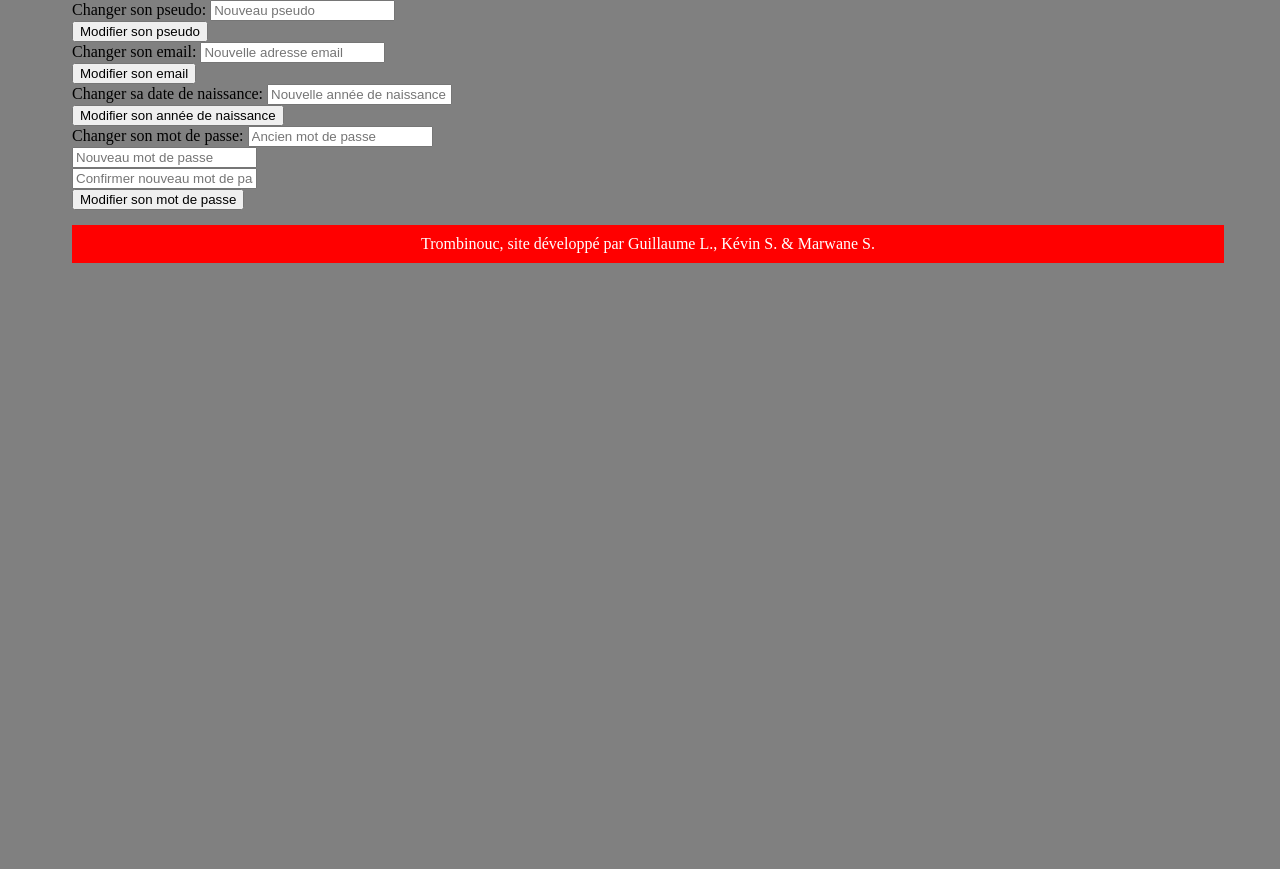
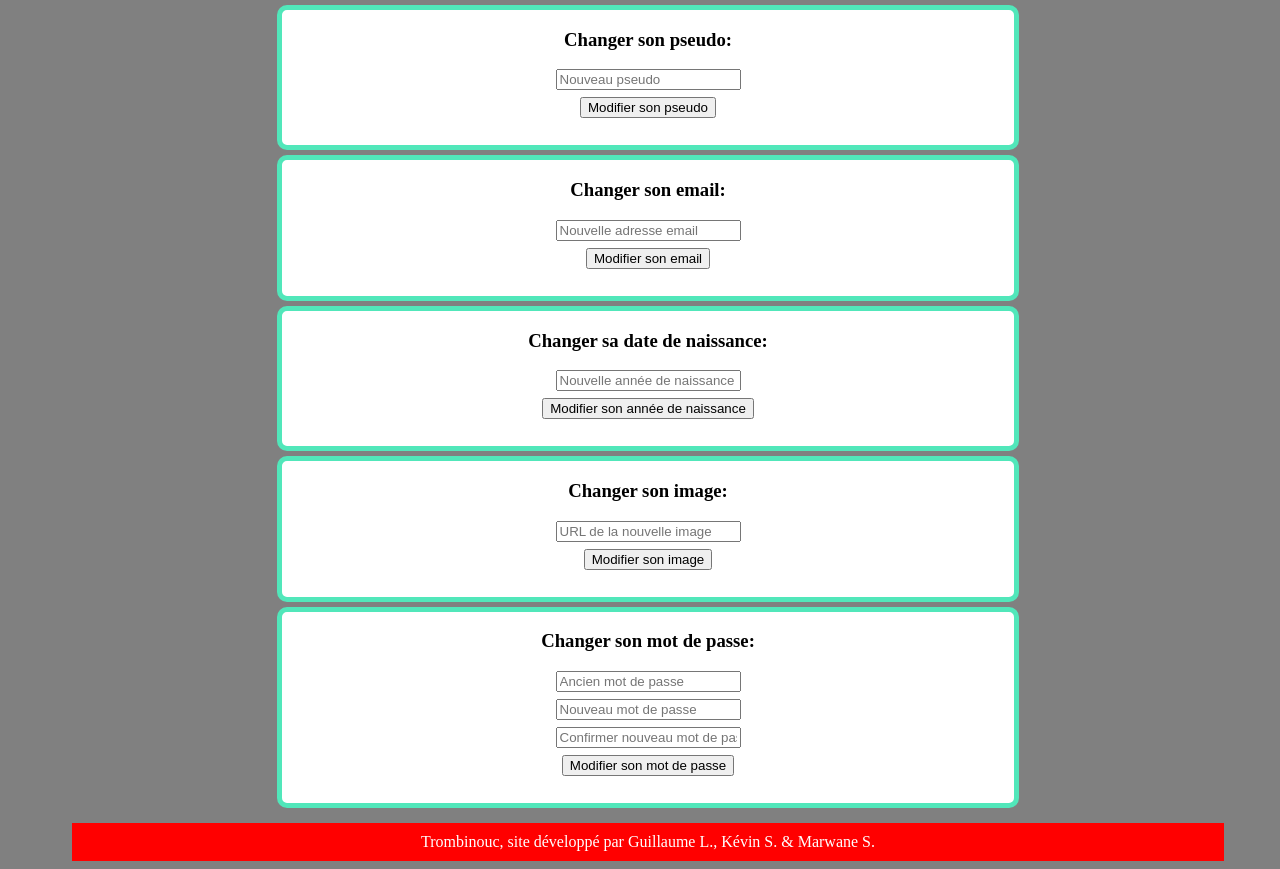
Before and after one commit to Gladorme/Trombinouc, a PHP site: page /options.php in a window 1280 px wide. Shown: the part 186-1055 px from the top of the page. Before the commit the page ends 449 px from the top, so only its background shows below. Run offline with PHP 8.4, Linux system fonts and the light colour scheme; the visitor is signed in with stand-in values (Sample User, id 1).

Commit message:
Version final

```diff
--- a/css/style.css
+++ b/css/style.css
@@ -197,6 +197,12 @@ nav li:hover {
 .auteur p {
   text-align: center;
   font-weight: bold;
+  color: #6666ff;
+}
+.utilisateur p {
+  text-align: center;
+  font-weight: bold;
+  color: #6666ff;
 }
 .auteur a:link {
   text-decoration: none;
@@ -314,6 +320,22 @@ nav li:hover {
   text-align: center;
   text-decoration: none;
 }
+.options form {
+  background-color: white;
+  margin-top: 5px;
+  margin-bottom: 5px;
+  padding: 0px 20px 20px 20px;
+  text-align: center;
+  width: 60%;
+  border: #51E7BA 5px solid;
+  border-radius: 10px;
+}
+.options label {
+  font-weight: bold;
+}
+.options input {
+  margin-bottom: 7px;
+}
 footer {
   margin-top: 15px;
   margin-bottom: 5px;
--- a/options.php
+++ b/options.php
@@ -26,27 +26,34 @@
 </nav>
 
 <div class='options'>
+	<center>
   <form id="pseudo" action="outils/modif_pseudo.php" method="POST">
-    <label>Changer son pseudo: </label>
+    <h3>Changer son pseudo: </h3>
     <input type="text" name="pseudo" placeholder="Nouveau pseudo" required /><br />
     <input type="submit" id="pseudo" value="Modifier son pseudo" />
   </form>
   <form id="email" action="outils/modif_mail.php" method="POST">
-    <label>Changer son email: </label>
+    <h3>Changer son email: </h3>
     <input type="email" name="email" placeholder="Nouvelle adresse email" required /><br />
     <input type="submit" id="email" value="Modifier son email" />
   </form>
   <form id="annee" action="outils/modif_annee.php" method="POST">
-    <label>Changer sa date de naissance: </label>
+    <h3>Changer sa date de naissance: </h3>
     <input type="text" name="annee" placeholder="Nouvelle année de naissance" required /><br />
     <input type="submit" id="annee" value="Modifier son année de naissance" />
   </form>
+	<form id="img" action="outils/modif_img.php" method="POST">
+		<h3>Changer son image: </h3>
+		<input type="text" name="img" placeholder="URL de la nouvelle image" required /><br />
+		<input type="submit" id="img" value="Modifier son image" />
+	</form>
   <form id="mdp" action="outils/modif_mdp.php" method="POST">
-    <label>Changer son mot de passe: </label>
+    <h3>Changer son mot de passe: </h3>
     <input type="password" name="mdp_old" placeholder="Ancien mot de passe" required /><br />
     <input type="password" name="mdp" placeholder="Nouveau mot de passe" required /><br />
 		<input type="password" name="mdp_conf" placeholder="Confirmer nouveau mot de passe" required /><br />
     <input type="submit" id="mdp" value="Modifier son mot de passe" />
   </form>
+	</center>
 </div>
 <?php include ('include/footer.inc.php'); ?>
--- a/outils/get_infos.php
+++ b/outils/get_infos.php
@@ -9,10 +9,6 @@ function get_nbr_amis($pseudo){
   $result = $req->fetchall();
   $req->closeCursor();
   return count($result);
-}
-
-function get_nbr_favoris($pseudo){
-  return 0;
 }
 
 function get_age($pseudo){
@@ -29,7 +25,7 @@ function get_age($pseudo){
 
 function get_nbr_publications($pseudo){
   include (__DIR__ .'/../config/bdd.php');
-  $sql = "SELECT utilisateur_id FROM publications, utilisateurs WHERE pseudo = :pseudo AND utilisateur_id = id_utilisateur";
+  $sql = "SELECT utilisateur_id FROM publications, utilisateurs WHERE pseudo = :pseudo AND utilisateur_id = id_utilisateur AND rep_id IS NULL";
   $req = $bd->prepare($sql);
   $marqueurs = array('pseudo' => $pseudo);
   $req->execute($marqueurs);
--- a/outils/inscriptions.php
+++ b/outils/inscriptions.php
@@ -5,7 +5,7 @@
     exit();
   }else{
     if($_POST['CGU']=="Yes"){
-  include (__DIR__ .'/../config/bdd.php');
+      include (__DIR__ .'/../config/bdd.php');
 
       $sql = "SELECT pseudo FROM utilisateurs WHERE pseudo = :pseudo";
       $req = $bd->prepare($sql);
--- a/outils/load_img.php
+++ b/outils/load_img.php
@@ -8,10 +8,6 @@
     $result = $req->fetchall();
     $req->closeCursor();
 
-    if (isset($result[0]['img'])){
-        return $result[0]['img'];
-    }else{
-      return 'img/logo.png';
-    }
+    return $result[0]['img'];
   }
  ?>
--- a/profil.php
+++ b/profil.php
@@ -41,7 +41,6 @@
 	<?php
 	$img = load_img($_GET['pseudo']);
 	$nbr_amis = get_nbr_amis($_GET['pseudo']);
-	$fav = get_nbr_favoris($_GET['pseudo']);
 	$age = get_age($_GET['pseudo']);
 	$publi = get_nbr_publications($_GET['pseudo']);
 	if ($_GET['pseudo'] != $_SESSION['pseudo']){
@@ -62,7 +61,6 @@
 	<div class='stats'>
 		<ul>
 			<li><i class='fa fa-users' aria-hidden='true'></i> {$nbr_amis} Amis</li>
-			<li><i class='fa fa-star' aria-hidden='true'></i> {$fav} Favoris</li>
 			<li><i class='fa fa-birthday-cake' aria-hidden='true'></i> {$age} ans</li>
 			<li><i class='fa fa-comments-o' aria-hidden='true'></i> {$publi} publications</li>
 			{$action}
```
Also changed, not shown: outils/modif_img.php (added, +23 -0 lines).
